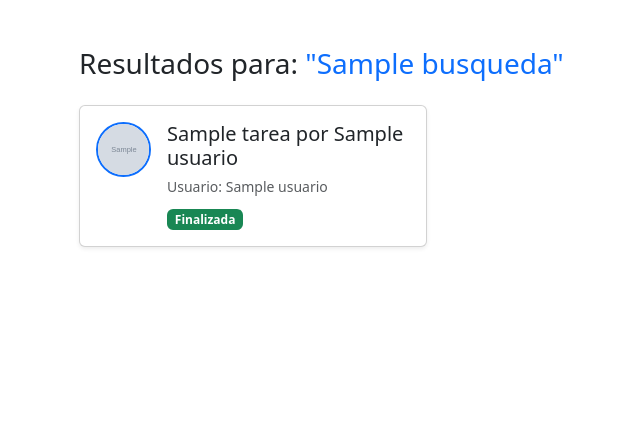
After one commit to Jea111/todoListDjango, a Django app: template tareas/templates/busqueda_tareas_usuario.html in a window 1280 px wide. The commit adds this page. Shown: the part 371-800 px from the top of the page, without its empty margins (15-655 px from the left). Run offline with Django 5.2, Linux system fonts and the light colour scheme; tables that the repository leaves empty hold one stand-in row (values such as "Sample post"); the template is opened without the code that fills it: values that come from a table or form of the project are taken from there, most other values are stand-ins (such as "Sample title", 1, 10 or a date in 2020); grey boxes marked "Sample" are stand-in pictures.

Commit message:
Buscador de tareas por nombre usuario

```diff
--- /dev/null
+++ b/tareas/templates/busqueda_tareas_usuario.html
@@ -0,0 +1,50 @@
+{% extends "layout/base-navbar.html" %} {% block title %} Tareas buscadas - {{
+busqueda }} {% endblock %} {% block content %}
+<div class="container mt-4">
+  <h3 class="mb-4">
+    Resultados para:
+    <span class="text-primary">"{{ busqueda }}"</span>
+  </h3>
+
+  <div class="row">
+    {% for tarea in tareas_filtradas %}
+    <div class="col-12 col-md-6 col-lg-4 mb-4">
+      <div class="card shadow-sm h-100">
+        <div class="card-body d-flex align-items-start">
+          {% if tarea.usuario.foto_perfil %}
+          <img
+            src="{{ tarea.usuario.foto_perfil.url }}"
+            class="rounded-circle border border-2 border-primary me-3"
+            width="55"
+            height="55"
+            style="object-fit: cover"
+            alt="Foto de {{ tarea.usuario.nombre_usuario }}"
+          />
+          {% endif %}
+
+          <div>
+            <h5 class="card-title mb-1">{{ tarea }}</h5>
+
+            <small class="text-muted">
+              Usuario: {{ tarea.usuario.nombre_usuario }}
+            </small>
+
+            <div class="mt-2">
+              {% if tarea.estado %}
+              <span class="badge bg-success"> Finalizada </span>
+              {% else %}
+              <span class="badge bg-warning text-dark"> Pendiente </span>
+              {% endif %}
+            </div>
+          </div>
+        </div>
+      </div>
+    </div>
+    {% empty %}
+    <div class="col-12">
+      <div class="alert alert-info text-center">No se encontraron tareas</div>
+    </div>
+    {% endfor %}
+  </div>
+</div>
+{% endblock %}
--- a/tareas/templates/layout/base-navbar.html
+++ b/tareas/templates/layout/base-navbar.html
@@ -8,6 +8,18 @@
       href="https://cdn.jsdelivr.net/npm/bootstrap@5.3.3/dist/css/bootstrap.min.css"
       rel="stylesheet"
     />
+    <style>
+      #hero {
+    background-image: url("https://th.bing.com/th/id/OIP.ob3lur7iA-xVeA1LTARLrwHaEo?o=7&cb=ucfimg2&rm=3&ucfimg=1&rs=1&pid=ImgDetMain&o=7&rm=3");
+    background-size: cover;
+    background-position: center;
+    background-repeat: no-repeat;
+    color: white;
+    width: 100%;
+    min-height: 250px;
+    padding: 80px 20px;
+  }
+    </style>
   </head>
   <body>
     <nav class="navbar navbar-expand-lg bg-body-tertiary mt-2 mb-2 g-2">
@@ -46,6 +58,12 @@
         </div>
       </div>
     </nav>
+
+    <div class="container py-5">
+    <div class="text-center mb-5" id="hero">
+      <h2 class="fw-bold">Tareas Pendientes</h2>
+      <p class="fw-light">Administra y visualiza tus tareas</p>
+  </div>
     {% block content %} {% endblock %}
     <script src="https://cdn.jsdelivr.net/npm/bootstrap@5.3.3/dist/js/bootstrap.bundle.min.js"></script>
   </body>
--- a/tareas/urls.py
+++ b/tareas/urls.py
@@ -1,5 +1,5 @@
 from django.urls import path
-from .views import createTarea,tareasAllViews,editar_tarea,eliminar_tarea,editar_usuario
+from .views import createTarea,tareasAllViews,editar_tarea,eliminar_tarea,editar_usuario,buscador_tareas_por_nombre
 
 urlpatterns = [
     path('crearTarea',createTarea,name='crearTarea'),
@@ -7,4 +7,6 @@ urlpatterns = [
     path('editar_tarea/<int:id>/',editar_tarea,name='editar_tarea'),
     path('eliminar_tarea/<int:id>/',eliminar_tarea,name='eliminar_tarea'),
     path('editar_usuario/<int:id>/',editar_usuario,name='editar_usuario'),
+    path('tareas_filtradas',buscador_tareas_por_nombre,name='tareas_filtradas')
+
 ]
```
Also changed, not shown: tareas/templates/vista_tareas.html (+12 -15 lines), tareas/views.py (+15 -1 lines), media/perfiles/roa.webp (added), media/perfiles/roa_RruRBnz.webp (added), media/perfiles/roa_etYvngg.webp (added), media/perfiles/roa_h2KhKgD.webp (added), media/perfiles/roa_i69jyjV.webp (added), media/perfiles/roa_qunSg0C.webp (added).
